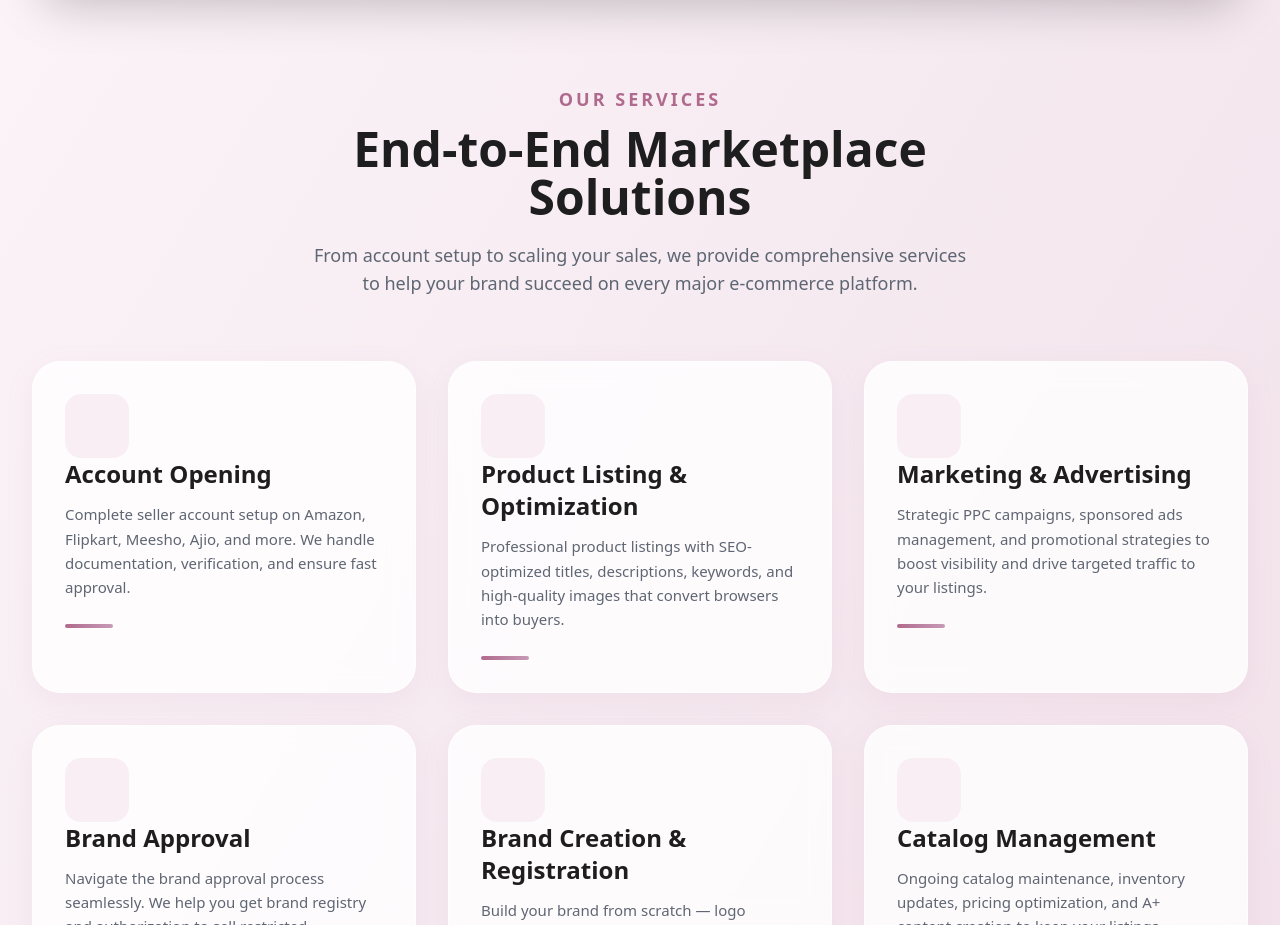
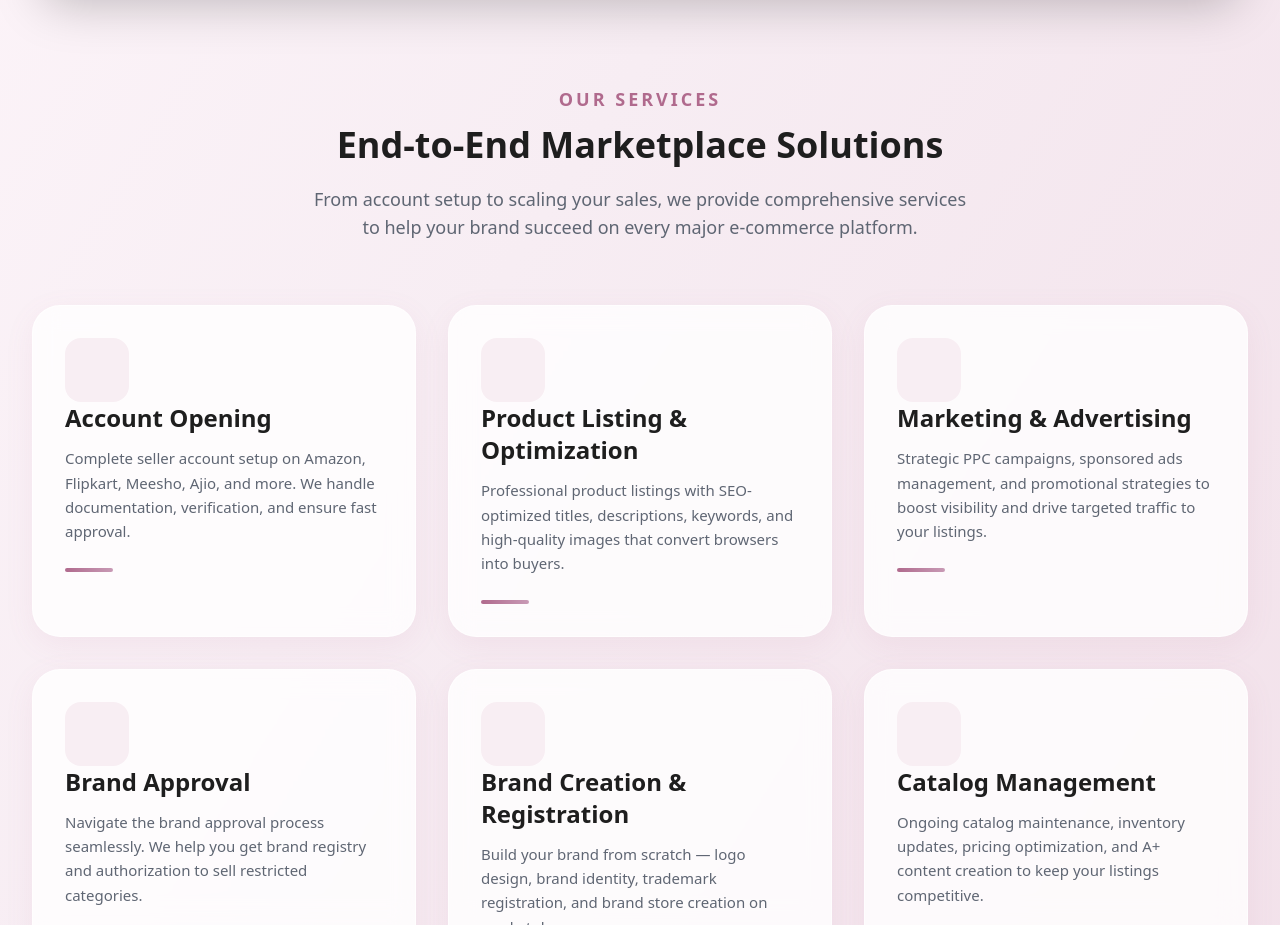
Before and after one commit to vyomPriyesh/rr-shoper, a React (Vite) app: page / in a window 1280 px wide. Shown: the part 960-1885 px from the top of the page. Built offline with nearby package versions, Linux system fonts and the light colour scheme.

Commit message:
change text-size

```diff
--- a/src/components/sections/Services.jsx
+++ b/src/components/sections/Services.jsx
@@ -64,8 +64,7 @@ const Services = () => {
 
                     <h1 className="
                         text-3xl
-                        sm:text-4xl
-                        lg:text-5xl
+                        md:text-4xl
                         font-bold
                         text-[#1E1E1E]
                         leading-tight
```
Also changed, not shown: 4 other files (tests, documents, lock files or other folders).
